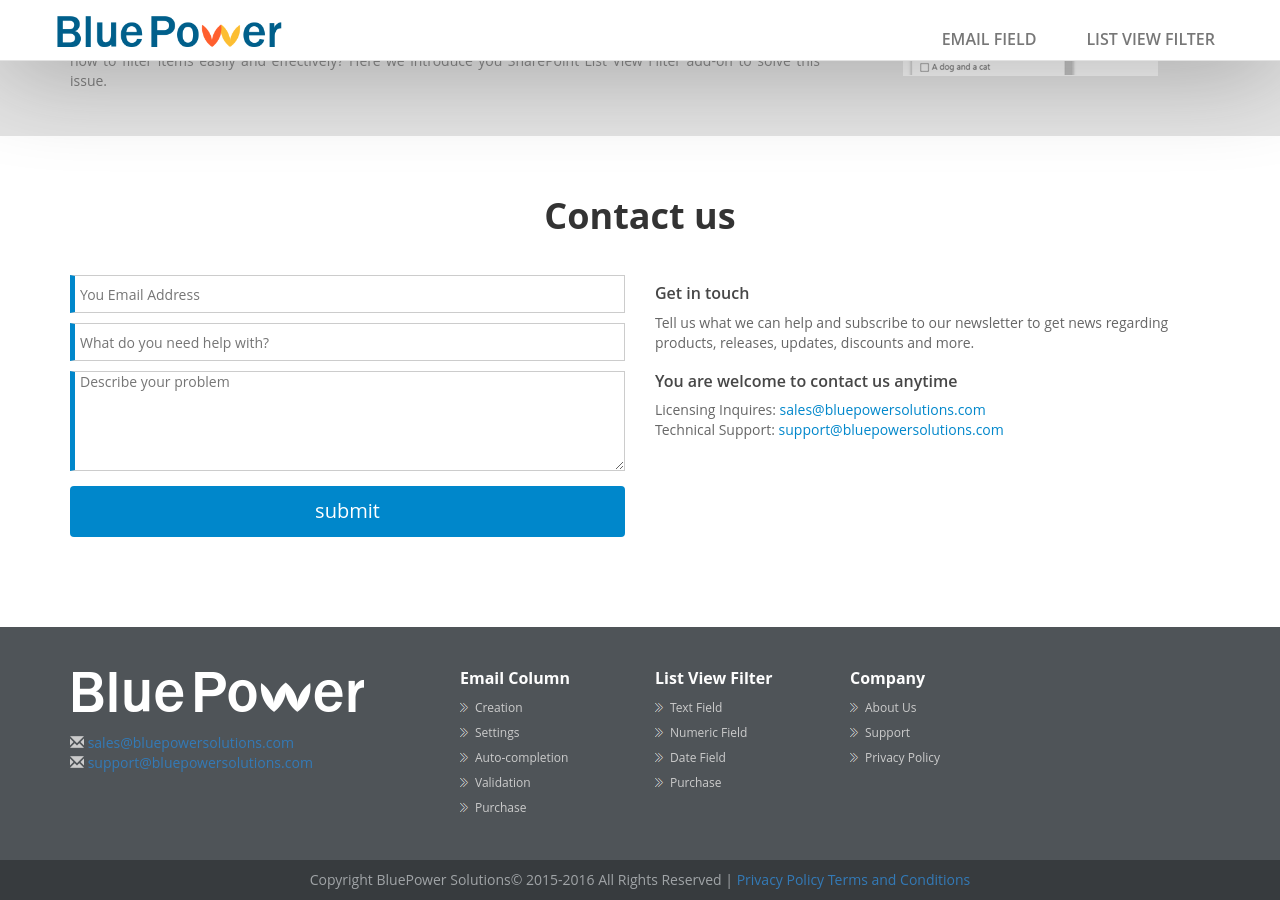
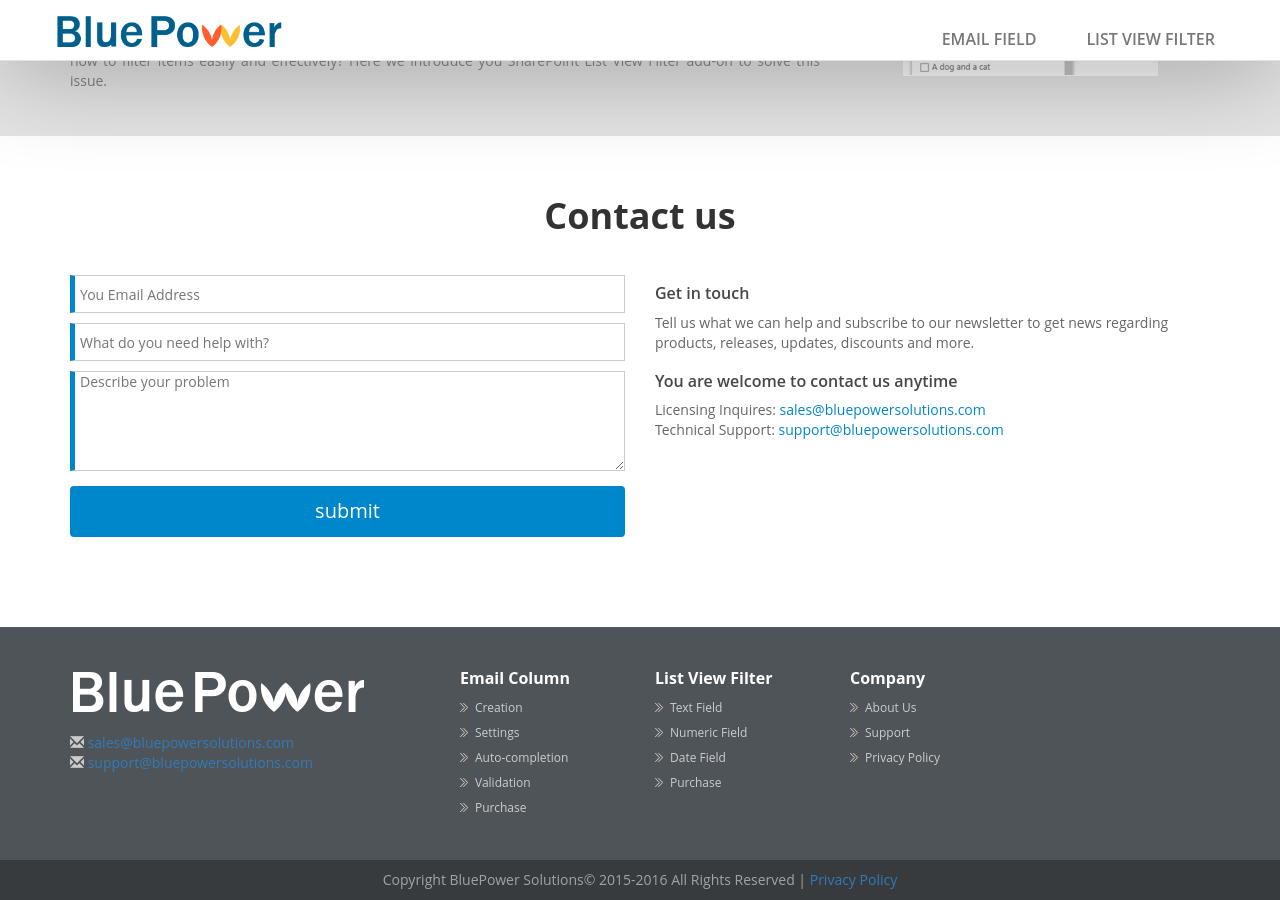
Before and after one commit to raymondlee915/raymondlee915.github.io, a Jekyll site: the page built from index.html, in a window 1280 px wide and 900 px high, scrolled down 1210 px. Built offline with Jekyll 4.4.1, drawn with Linux system fonts in a browser that asks for light colours; nearby versions of some CDN libraries.

Commit message:
changed the text on footer

```diff
--- a/_includes/footer.html
+++ b/_includes/footer.html
@@ -51,6 +51,6 @@
             </div>
         </div>
         <div class="footer_tow text-center">
-            Copyright BluePower Solutions© 2015-2016  All Rights Reserved | <a href="/privacypolicy.html">Privacy Policy Terms and Conditions</a>
+            Copyright BluePower Solutions© 2015-2016  All Rights Reserved | <a href="/privacypolicy.html">Privacy Policy</a>
         </div>
     </div>
```
